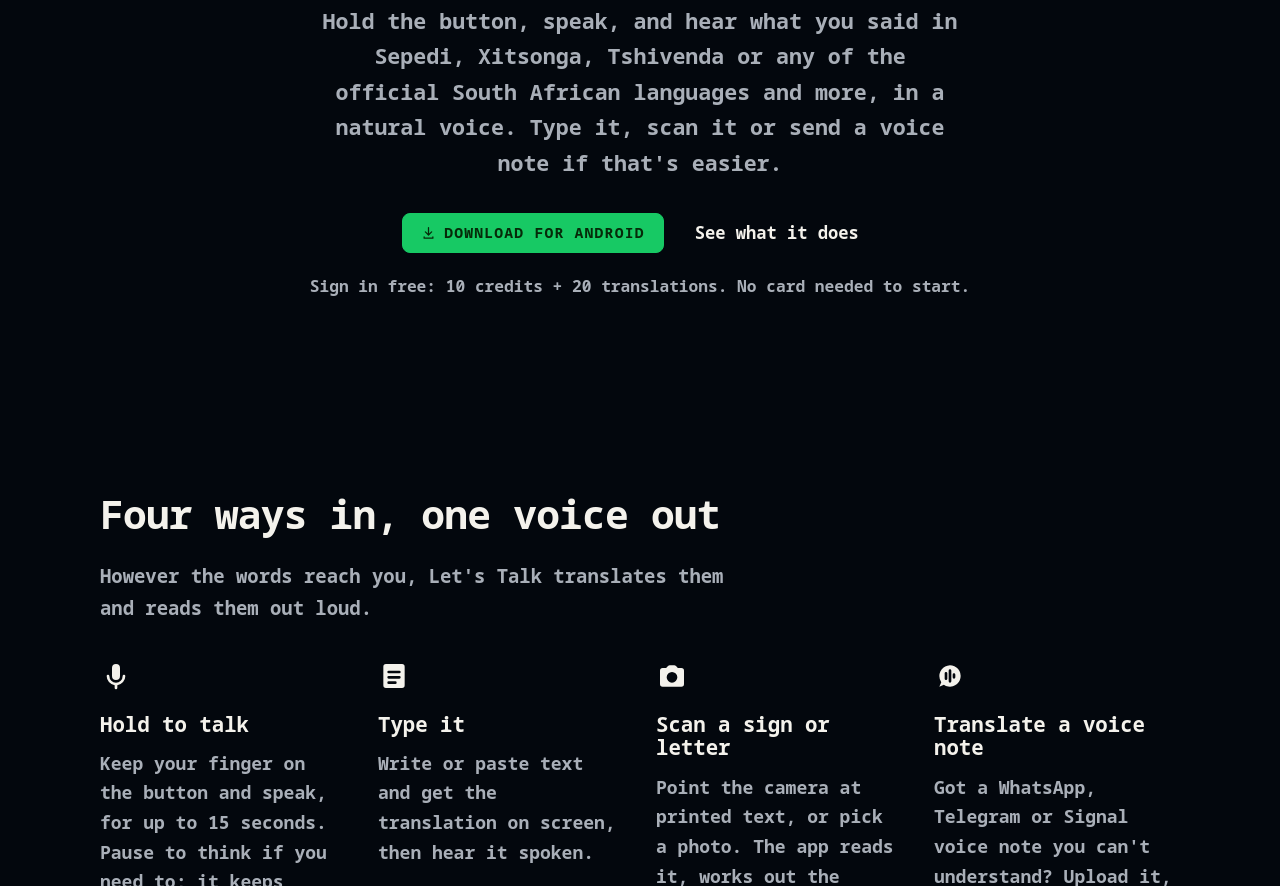
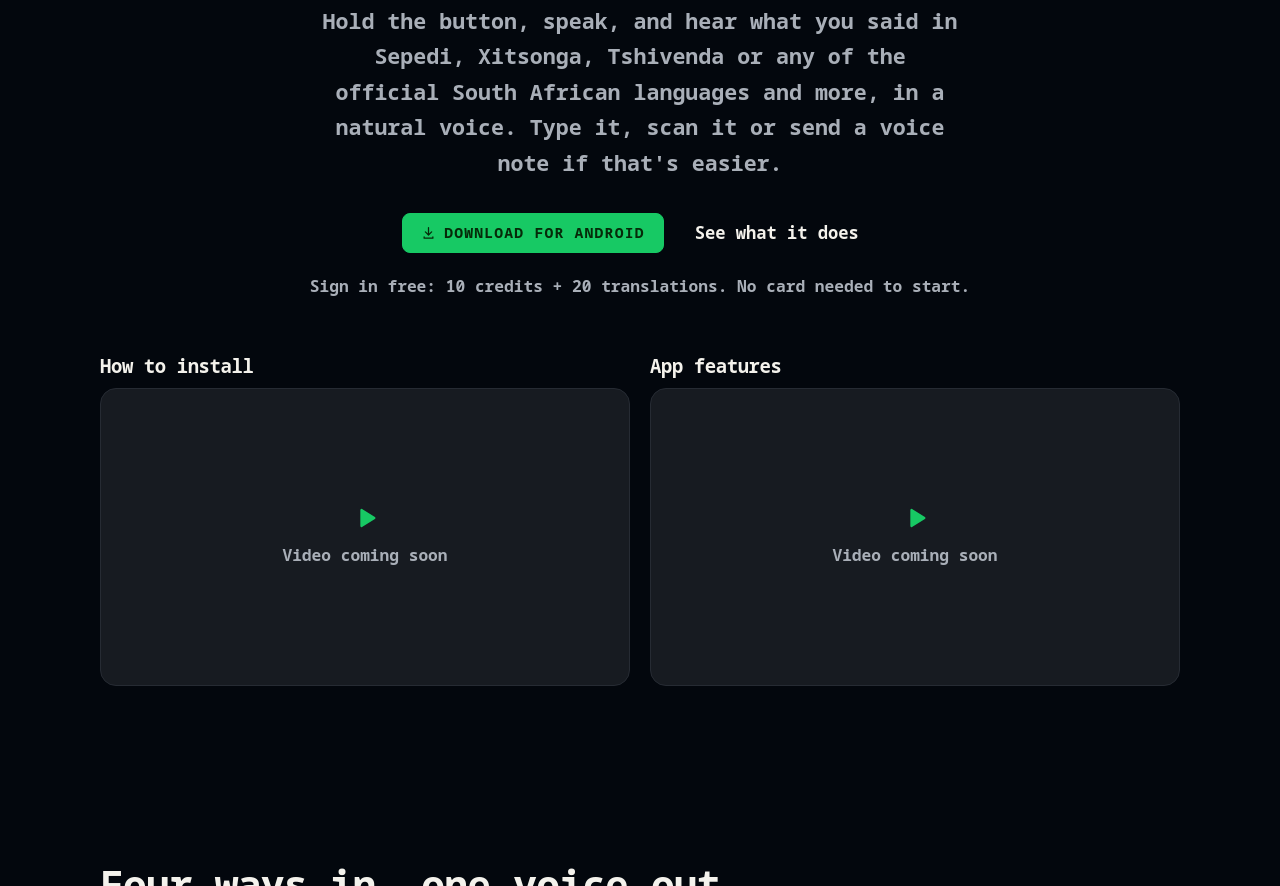
Before and after one commit to chrisjmocke/talksa-web, a plain HTML site: page index.html in a window 1280 px wide. Shown: the part 525-1411 px from the top of the page. Drawn offline with Linux system fonts and the light colour scheme.

Commit message:
Home page: two video boxes under the hero (How to install, App features), placeholders until the YouTube videos are ready
Co-Authored-By: Claude Opus 5.5 <noreply@anthropic.com>

```diff
--- a/index.html
+++ b/index.html
@@ -55,6 +55,26 @@
         <a class="btn btn-ghost" href="#features">See what it does</a>
       </div>
       <p class="hero-note">Sign in free: 10 credits + 20 translations. No card needed to start.</p>
+      <div class="videos">
+        <div class="video-box">
+          <h2 class="video-title">How to install</h2>
+          <!-- When the video is on YouTube, replace the whole <div class="video-frame">...</div> with:
+               <div class="video-frame"><iframe src="https://www.youtube-nocookie.com/embed/VIDEO_ID" title="How to install" loading="lazy" allowfullscreen></iframe></div> -->
+          <div class="video-frame video-soon">
+            <svg aria-hidden="true" viewBox="0 0 24 24" width="28" height="28"><path fill="currentColor" d="M8 5.14v13.72a1 1 0 0 0 1.5.86l11-6.86a1 1 0 0 0 0-1.72l-11-6.86A1 1 0 0 0 8 5.14Z"/></svg>
+            <span>Video coming soon</span>
+          </div>
+        </div>
+        <div class="video-box">
+          <h2 class="video-title">App features</h2>
+          <!-- When the video is on YouTube, replace the whole <div class="video-frame">...</div> with:
+               <div class="video-frame"><iframe src="https://www.youtube-nocookie.com/embed/VIDEO_ID" title="App features" loading="lazy" allowfullscreen></iframe></div> -->
+          <div class="video-frame video-soon">
+            <svg aria-hidden="true" viewBox="0 0 24 24" width="28" height="28"><path fill="currentColor" d="M8 5.14v13.72a1 1 0 0 0 1.5.86l11-6.86a1 1 0 0 0 0-1.72l-11-6.86A1 1 0 0 0 8 5.14Z"/></svg>
+            <span>Video coming soon</span>
+          </div>
+        </div>
+      </div>
     </section>
 
     <section id="features" class="section">
--- a/styles.css
+++ b/styles.css
@@ -299,3 +299,12 @@ details p { margin: 12px 0 0; color: var(--muted); }
 .theme-toggle .icon-moon { display: none; }
 :root[data-theme="light"] .theme-toggle .icon-sun { display: none; }
 :root[data-theme="light"] .theme-toggle .icon-moon { display: block; }
+
+/* Two video boxes under the hero (How to install, App features) */
+.videos { display: grid; grid-template-columns: repeat(2, 1fr); gap: 20px; margin-top: clamp(32px, 6vw, 56px); text-align: left; }
+.video-title { font-size: 1.05rem; margin: 0 0 10px; }
+.video-frame { aspect-ratio: 16 / 9; width: 100%; border: 1px solid var(--line); border-radius: var(--radius); background: var(--bg-card); overflow: hidden; }
+.video-frame iframe { width: 100%; height: 100%; border: 0; display: block; }
+.video-soon { display: flex; flex-direction: column; align-items: center; justify-content: center; gap: 10px; color: var(--muted); font-size: 0.9rem; }
+.video-soon svg { color: var(--green-bright); }
+@media (max-width: 720px) { .videos { grid-template-columns: 1fr; } }
```
